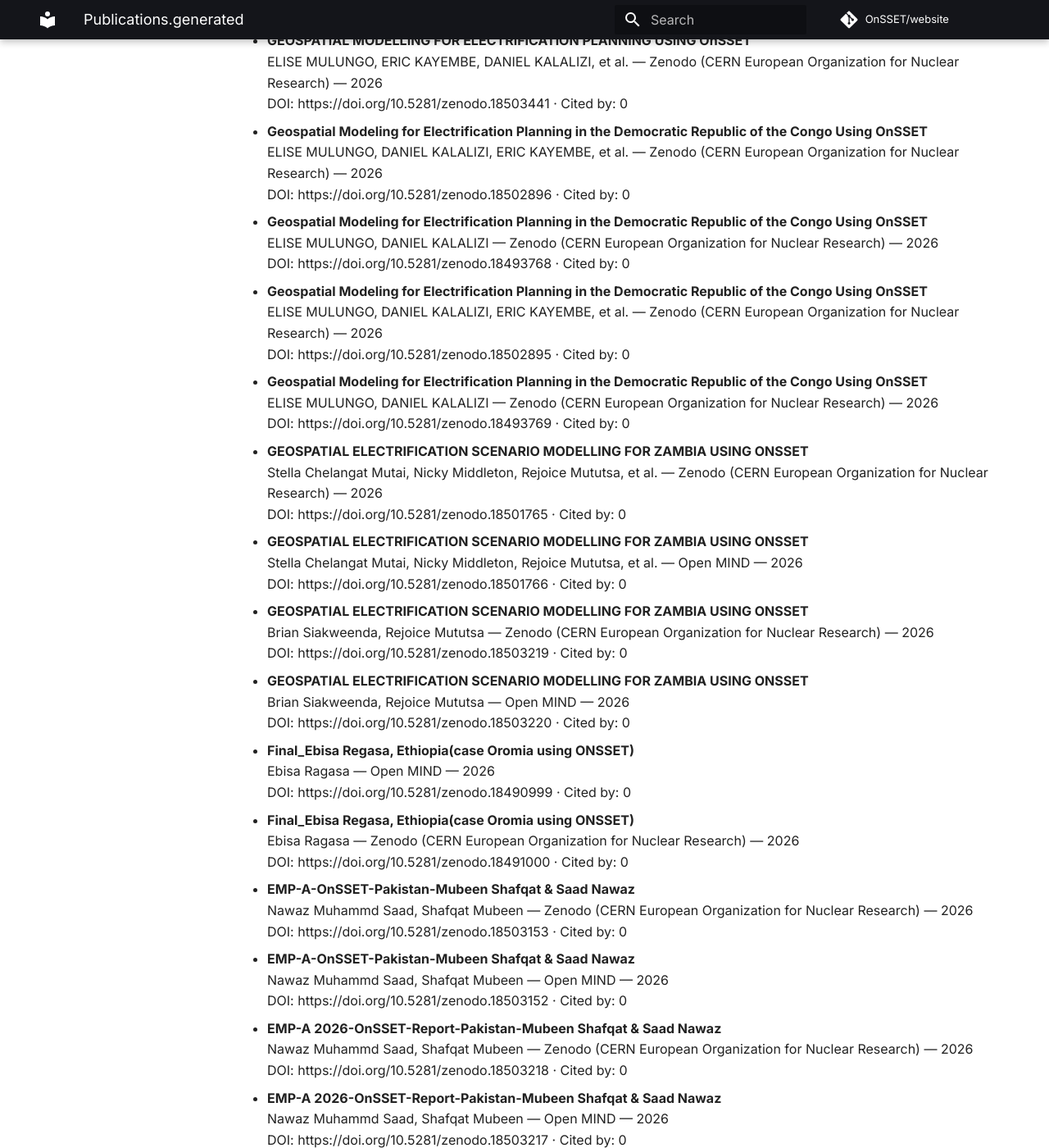
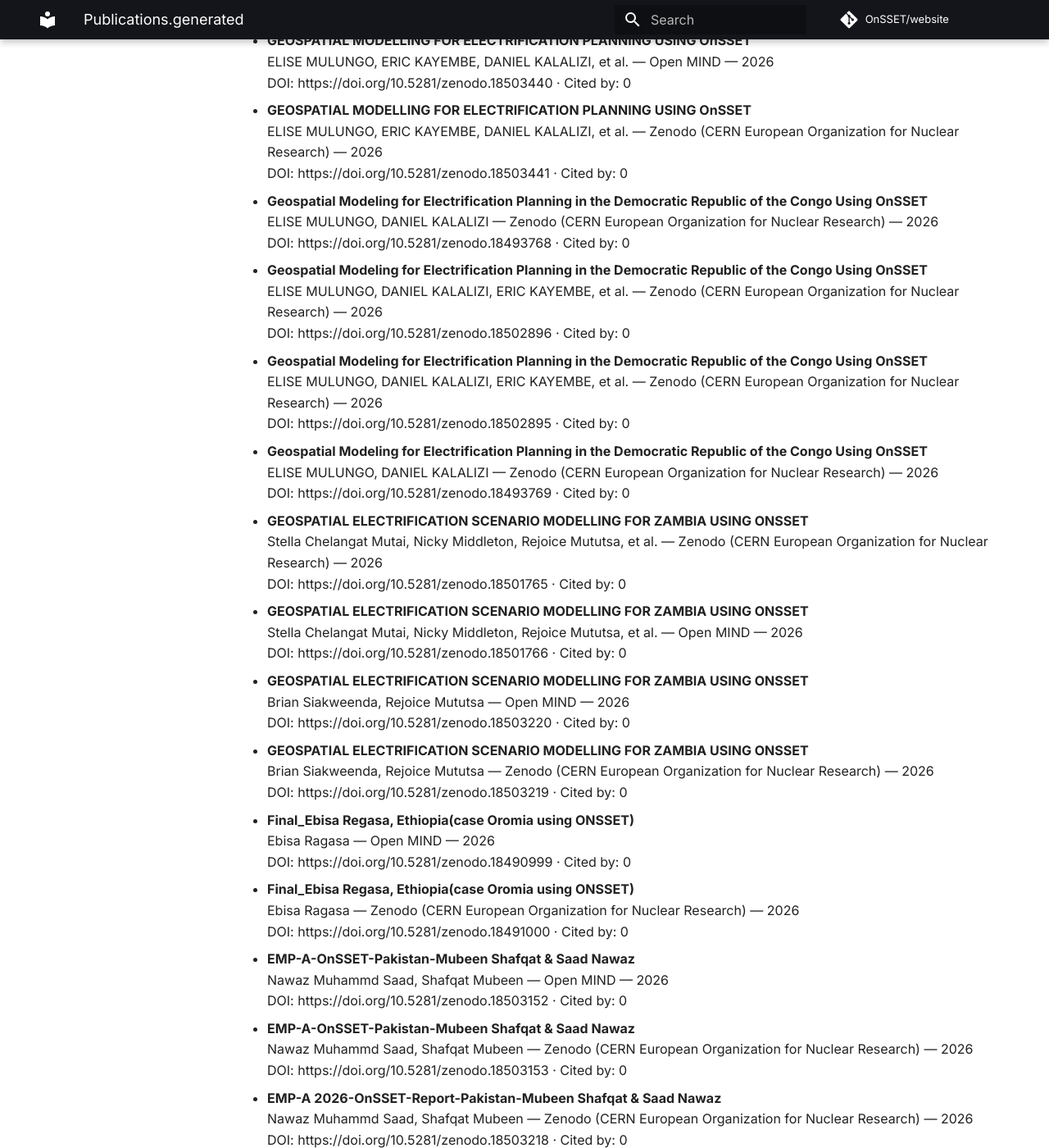
Before and after one commit to OnSSET/website, an MkDocs documentation site: the page built from docs/publications.generated.md, in a window 1280 px wide and 1400 px high, scrolled down 2590 px. Shown: the whole window at 82% size. Built offline with MkDocs 1.6.1 and Material for MkDocs 9.7.7, drawn with Linux system fonts in a browser that asks for light colours; comment, search, counter and statistics services are not loaded; some of the changed text lies outside the part shown.

```diff
--- a/docs/publications.generated.md
+++ b/docs/publications.generated.md
@@ -43,12 +43,12 @@ No results found.
   DOI: https://doi.org/10.5281/zenodo.20332280 · Cited by: 0
 
 - **Pathways to Universal Energy Access in Northern Brazil: Modeling with OnSSET**
+  AGL Pena — Zenodo (CERN European Organization for Nuclear Research) — 2026
+  DOI: https://doi.org/10.5281/zenodo.20332279 · Cited by: 0
+
+- **Pathways to Universal Energy Access in Northern Brazil: Modeling with OnSSET**
   AGL Pena, ALEXANDRA FALCON MENDOZA — Zenodo (CERN European Organization for Nuclear Research) — 2026
   DOI: https://doi.org/10.5281/zenodo.20328728 · Cited by: 0
-
-- **Pathways to Universal Energy Access in Northern Brazil: Modeling with OnSSET**
-  AGL Pena — Zenodo (CERN European Organization for Nuclear Research) — 2026
-  DOI: https://doi.org/10.5281/zenodo.20332279 · Cited by: 0
 
 - **Pathways to Universal Energy Access in Northern Brazil: Modeling with OnSSET**
   AGL Pena, ALEXANDRA FALCON MENDOZA — Zenodo (CERN European Organization for Nuclear Research) — 2026
@@ -60,11 +60,11 @@ No results found.
 
 - **OnSSET Badge Concept Note 2026**
   Nicky Middleton — Zenodo (CERN European Organization for Nuclear Research) — 2026
-  DOI: https://doi.org/10.5281/zenodo.18353643 · Cited by: 0
+  DOI: https://doi.org/10.5281/zenodo.18353642 · Cited by: 0
 
 - **OnSSET Badge Concept Note 2026**
   Nicky Middleton — Zenodo (CERN European Organization for Nuclear Research) — 2026
-  DOI: https://doi.org/10.5281/zenodo.18353642 · Cited by: 0
+  DOI: https://doi.org/10.5281/zenodo.18353643 · Cited by: 0
 
 - **Long-term least-cost geospatial electrification planning to bridge the electricity access gap: the case of Ethiopia**
   Adugnaw Lake Temesgen, Yibeltal T. Wassie, Getachew Bekele, et al. — Environmental Research Infrastructure and Sustainability — 2026
@@ -103,12 +107,12 @@ No results found.
   DOI: https://doi.org/10.5281/zenodo.18503441 · Cited by: 0
 
 - **Geospatial Modeling for Electrification Planning in the Democratic Republic of the Congo Using OnSSET**
+  ELISE MULUNGO, DANIEL KALALIZI — Zenodo (CERN European Organization for Nuclear Research) — 2026
+  DOI: https://doi.org/10.5281/zenodo.18493768 · Cited by: 0
+
+- **Geospatial Modeling for Electrification Planning in the Democratic Republic of the Congo Using OnSSET**
   ELISE MULUNGO, DANIEL KALALIZI, ERIC KAYEMBE, et al. — Zenodo (CERN European Organization for Nuclear Research) — 2026
   DOI: https://doi.org/10.5281/zenodo.18502896 · Cited by: 0
-
-- **Geospatial Modeling for Electrification Planning in the Democratic Republic of the Congo Using OnSSET**
-  ELISE MULUNGO, DANIEL KALALIZI — Zenodo (CERN European Organization for Nuclear Research) — 2026
-  DOI: https://doi.org/10.5281/zenodo.18493768 · Cited by: 0
 
 - **Geospatial Modeling for Electrification Planning in the Democratic Republic of the Congo Using OnSSET**
   ELISE MULUNGO, DANIEL KALALIZI, ERIC KAYEMBE, et al. — Zenodo (CERN European Organization for Nuclear Research) — 2026
@@ -127,12 +131,12 @@ No results found.
   DOI: https://doi.org/10.5281/zenodo.18501766 · Cited by: 0
 
 - **GEOSPATIAL ELECTRIFICATION SCENARIO MODELLING FOR ZAMBIA USING ONSSET**
+  Brian Siakweenda, Rejoice Mututsa — Open MIND — 2026
+  DOI: https://doi.org/10.5281/zenodo.18503220 · Cited by: 0
+
+- **GEOSPATIAL ELECTRIFICATION SCENARIO MODELLING FOR ZAMBIA USING ONSSET**
   Brian Siakweenda, Rejoice Mututsa — Zenodo (CERN European Organization for Nuclear Research) — 2026
   DOI: https://doi.org/10.5281/zenodo.18503219 · Cited by: 0
-
-- **GEOSPATIAL ELECTRIFICATION SCENARIO MODELLING FOR ZAMBIA USING ONSSET**
-  Brian Siakweenda, Rejoice Mututsa — Open MIND — 2026
-  DOI: https://doi.org/10.5281/zenodo.18503220 · Cited by: 0
 
 - **Final_Ebisa Regasa, Ethiopia(case Oromia using ONSSET)**
   Ebisa Ragasa — Open MIND — 2026
@@ -143,12 +147,12 @@ No results found.
   DOI: https://doi.org/10.5281/zenodo.18491000 · Cited by: 0
 
 - **EMP-A-OnSSET-Pakistan-Mubeen Shafqat & Saad Nawaz**
+  Nawaz Muhammd Saad, Shafqat Mubeen — Open MIND — 2026
+  DOI: https://doi.org/10.5281/zenodo.18503152 · Cited by: 0
+
+- **EMP-A-OnSSET-Pakistan-Mubeen Shafqat & Saad Nawaz**
   Nawaz Muhammd Saad, Shafqat Mubeen — Zenodo (CERN European Organization for Nuclear Research) — 2026
   DOI: https://doi.org/10.5281/zenodo.18503153 · Cited by: 0
-
-- **EMP-A-OnSSET-Pakistan-Mubeen Shafqat & Saad Nawaz**
-  Nawaz Muhammd Saad, Shafqat Mubeen — Open MIND — 2026
-  DOI: https://doi.org/10.5281/zenodo.18503152 · Cited by: 0
 
 - **EMP-A 2026-OnSSET-Report-Pakistan-Mubeen Shafqat & Saad Nawaz**
   Nawaz Muhammd Saad, Shafqat Mubeen — Zenodo (CERN European Organization for Nuclear Research) — 2026
@@ -159,12 +163,12 @@ No results found.
   DOI: https://doi.org/10.5281/zenodo.18503217 · Cited by: 0
 
 - **ELECTRIFICATION PLANNING FOR ZAMBIA USING OPEN-SOURCE SPATIAL ELECTRIFICATION TOOL (OnSSET)**
+  Brian Siakweenda, Rejoice Mututsa — Zenodo (CERN European Organization for Nuclear Research) — 2026
+  DOI: https://doi.org/10.5281/zenodo.18504702 · Cited by: 0
+
+- **ELECTRIFICATION PLANNING FOR ZAMBIA USING OPEN-SOURCE SPATIAL ELECTRIFICATION TOOL (OnSSET)**
   Brian Siakweenda, Rejoice Mututsa — Open MIND — 2026
   DOI: https://doi.org/10.5281/zenodo.18504703 · Cited by: 0
-
-- **ELECTRIFICATION PLANNING FOR ZAMBIA USING OPEN-SOURCE SPATIAL ELECTRIFICATION TOOL (OnSSET)**
-  Brian Siakweenda, Rejoice Mututsa — Zenodo (CERN European Organization for Nuclear Research) — 2026
-  DOI: https://doi.org/10.5281/zenodo.18504702 · Cited by: 0
 
 - **Data-driven strategies for universal electricity access: Insights from a high-resolution case study in Ethiopia**
   Adugnaw Lake Temesgen, Dawit Habtu Gebremeskel, Ingeborg Graabak, et al. — SSRN Electronic Journal — 2026
@@ -180,11 +184,11 @@ No results found.
 
 - **CÔTE D'IVOIRE ELECTRIFICATION PLANNING USING GEOSPATIAL MODELLING (OnSSET)**
   Alloubra Marie Emmanuelle AFFAINIE GASSON, Stella Chelangat Mutai, Nicky Middleton — Zenodo (CERN European Organization for Nuclear Research) — 2026
-  DOI: https://doi.org/10.5281/zenodo.18502902 · Cited by: 0
+  DOI: https://doi.org/10.5281/zenodo.18502901 · Cited by: 0
 
 - **CÔTE D'IVOIRE ELECTRIFICATION PLANNING USING GEOSPATIAL MODELLING (OnSSET)**
   Alloubra Marie Emmanuelle AFFAINIE GASSON, Stella Chelangat Mutai, Nicky Middleton — Zenodo (CERN European Organization for Nuclear Research) — 2026
-  DOI: https://doi.org/10.5281/zenodo.18502901 · Cited by: 0
+  DOI: https://doi.org/10.5281/zenodo.18502902 · Cited by: 0
 
 - **Corrigendum to “Least-cost electrification pathways for Senegal by 2030: A nationwide analysis using open-source spatial electrification tool (OnSSET)” [Energy Nexus 21 (2026) 100621]**
   Adama SARR, Aldo Bischi, Umberto Desideri, et al. — Energy Nexus — 2026
```
Also changed, not shown: other parts of docs/publications.generated.md (+6 -6 lines).
